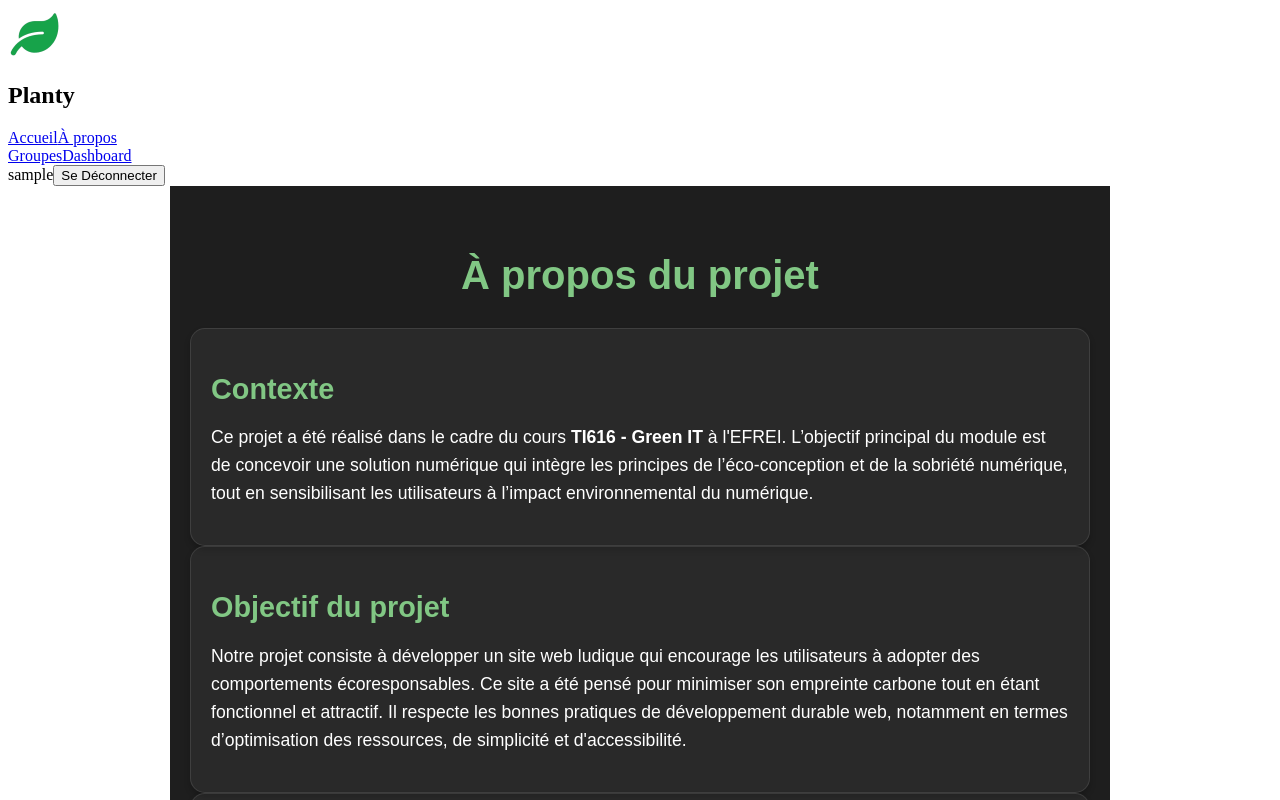
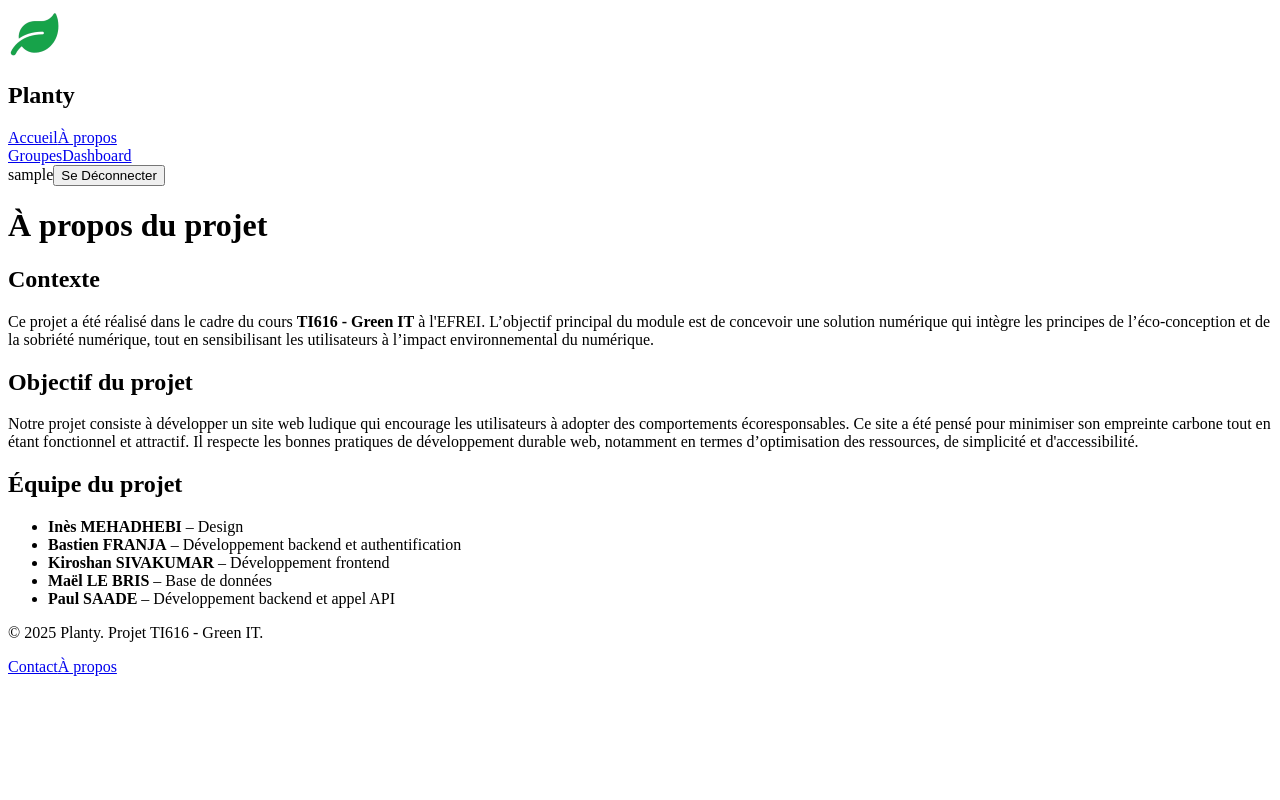
Before and after one commit to charlottines/Green-it, a Vue app in the folder frontend/: page /about in a window 1280 px wide. Shown: the top 800 px of the page. Built offline with nearby package versions, Linux system fonts and the light colour scheme; sample sign-in values are in the browser's storage.

Commit message:
Update About.vue

```diff
--- a/frontend/src/pages/About.vue
+++ b/frontend/src/pages/About.vue
@@ -39,50 +39,3 @@
         name: 'About'
     }
 </script>
-
-<style scoped>
-    .about {
-        padding: 40px 20px;
-        max-width: 900px;
-        margin: 0 auto;
-        background-color: #1e1e1e;
-        color: white;
-        font-family: Arial, sans-serif;
-    }
-
-    h1 {
-        font-size: 2.5rem;
-        color: #81c784;
-        text-align: center;
-        margin-bottom: 30px;
-    }
-
-    /* Sections */
-    section {
-        background: rgba(255, 255, 255, 0.05);
-        border: 1px solid rgba(255, 255, 255, 0.1);
-        border-radius: 15px;
-        padding: 20px;
-        box-shadow: 0 4px 6px rgba(0, 0, 0, 0.2);
-    }
-
-    h2 {
-        font-size: 1.8rem;
-        color: #81c784;
-        margin-bottom: 15px;
-    }
-
-    p, li {
-        font-size: 1.1rem;
-        line-height: 1.6;
-    }
-
-    .team-list {
-        list-style: none;
-        padding-left: 0;
-    }
-
-    .team-list li::before {
-        margin-right: 8px;
-    }
-</style>
```
